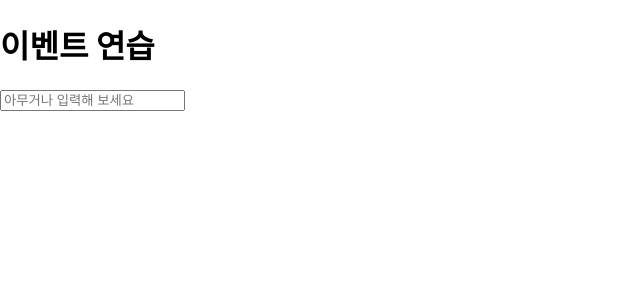
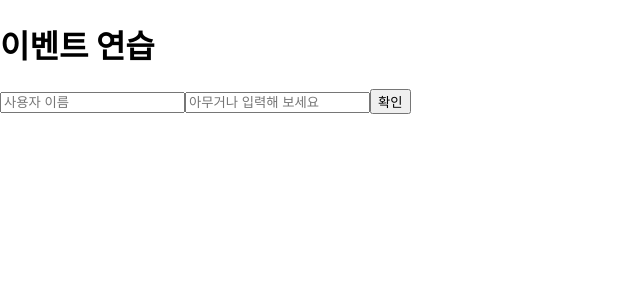
Before and after one commit to alszero/2023_React, a React (Create React App) app: page / in a window 1280 px wide. Shown: the top 300 px of the page, without its empty margins (0-640 px from the left). Built offline with nearby package versions, Linux system fonts and the light colour scheme.

Commit message:
eventPractice 예제

```diff
--- a/src/EventPractice.js
+++ b/src/EventPractice.js
@@ -1,18 +1,57 @@
 import { Component } from "react";
 
 class EventPractice extends Component {
+  state = {
+    username: "",
+    message: "",
+  };
+  constructor(props) {
+    super(props);
+    this.handleChange = this.handleChange.bind(this);
+    this.handleClick = this.handleClick.bind(this);
+    // 생성자 메소드는 this(현재객체)와 메소드를 묶어주는 역할을 한다.
+  }
+  handleChange = (e) => {
+    this.setState({
+      [e.target.name]: e.target.value,
+      // 첫번째 input박스를 선택하면 [e.target.name]값은 username이 된다.
+      // 두번째 input박스를 선택하면 [e.target.name]값은 message가 된다.
+    });
+  };
+
+  handleClick = () => {
+    alert(this.state.username + ":" + this.state.message);
+    this.setState({
+      username: "",
+      message: "",
+    });
+  };
+
+  handleKeyDown = (e) => {
+    if (e.key === "Enter") {
+      this.handleClick();
+    }
+  };
   render() {
     return (
       <div>
         <h1>이벤트 연습</h1>
         <input
           type="text"
-          name="mesage"
+          name="username"
+          placeholder="사용자 이름"
+          value={this.state.username}
+          onChange={this.handleChange}
+        />
+        <input
+          type="text"
+          name="message"
           placeholder="아무거나 입력해 보세요"
-          onChange={(e) => {
-            console.log(e.target.value);
-          }}
+          value={this.state.message}
+          onChange={this.handleChange}
+          onKeyDown={this.handleKeyDown}
         />
+        <button onClick={this.handleClick}>확인</button>
       </div>
     );
   }
```
